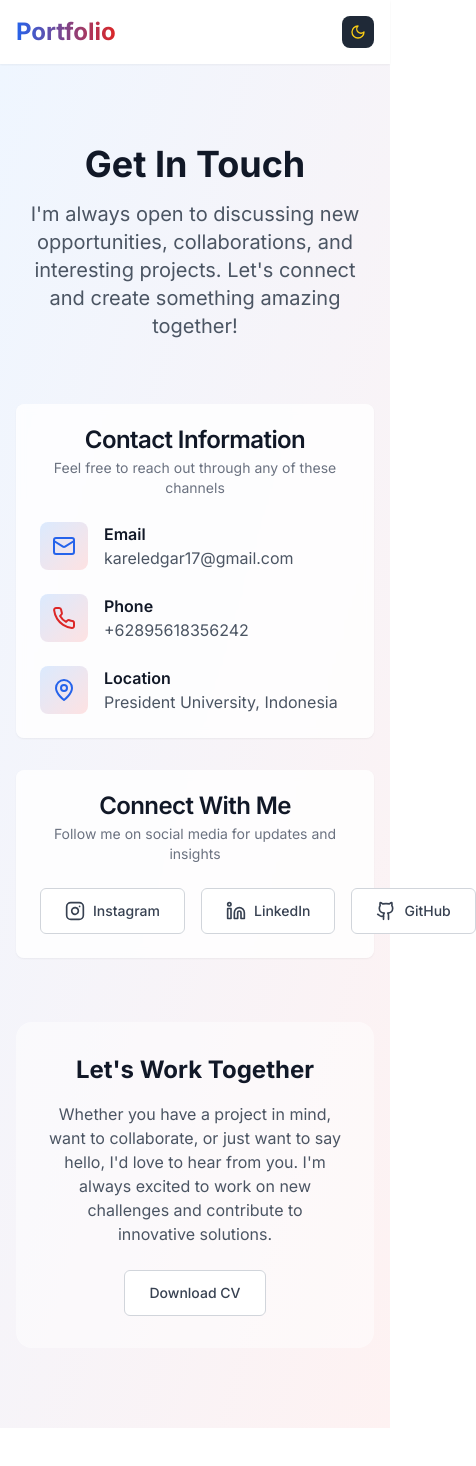
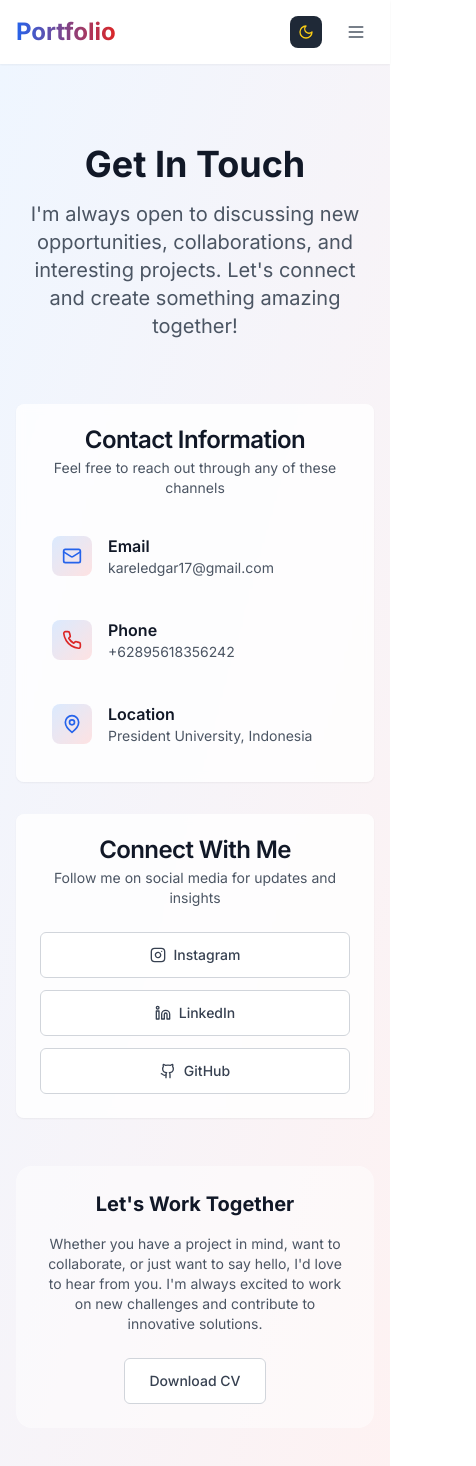
Before and after one commit to Secrell/CarelPorto, a Next.js app: page /contact in a window 390 px wide. Shown: the top 1466 px of the page, 476 px wide, since content can reach past the window. Before the commit the page ends 1428 px from the top, so only its background shows below. Built offline with nearby package versions, Linux system fonts and the light colour scheme.

Commit message:
Improve mobile responsiveness: Add hamburger menu and fix contact page layout

```diff
--- a/app/contact/page.tsx
+++ b/app/contact/page.tsx
@@ -30,81 +30,117 @@ export default function ContactPage() {
           {/* Centered Contact Information */}
           <div className="max-w-2xl mx-auto space-y-8">
             {/* Contact Information */}
-            <Card className="border-0 shadow-lg bg-white/80 backdrop-blur-sm">
+            <Card className={`border-0 shadow-lg backdrop-blur-sm ${
+              isDarkMode ? 'bg-gray-800/80' : 'bg-white/80'
+            }`}>
               <CardHeader className="text-center">
-                <CardTitle className="text-2xl">Contact Information</CardTitle>
-                <CardDescription>
+                <CardTitle className={`text-2xl ${
+                  isDarkMode ? 'text-white' : 'text-gray-900'
+                }`}>Contact Information</CardTitle>
+                <CardDescription className={
+                  isDarkMode ? 'text-gray-300' : 'text-gray-600'
+                }>
                   Feel free to reach out through any of these channels
                 </CardDescription>
               </CardHeader>
-              <CardContent className="space-y-6">
-                <div className="flex items-center space-x-4">
-                  <div className="w-12 h-12 bg-gradient-to-br from-blue-100 to-red-100 rounded-lg flex items-center justify-center">
-                    <Mail className="w-6 h-6 text-blue-600" />
+              <CardContent className="space-y-4">
+                <div className="flex items-center space-x-4 p-3 rounded-lg transition-colors hover:bg-gray-50 dark:hover:bg-gray-700">
+                  <div className="w-10 h-10 bg-gradient-to-br from-blue-100 to-red-100 rounded-lg flex items-center justify-center flex-shrink-0">
+                    <Mail className="w-5 h-5 text-blue-600" />
                   </div>
-                  <div>
-                    <h3 className="font-semibold text-gray-900">Email</h3>
-                    <p className="text-gray-600">kareledgar17@gmail.com</p>
+                  <div className="min-w-0 flex-1">
+                    <h3 className={`font-semibold ${
+                      isDarkMode ? 'text-white' : 'text-gray-900'
+                    }`}>Email</h3>
+                    <p className={`text-sm break-all ${
+                      isDarkMode ? 'text-gray-300' : 'text-gray-600'
+                    }`}>kareledgar17@gmail.com</p>
                   </div>
                 </div>
 
-                <div className="flex items-center space-x-4">
-                  <div className="w-12 h-12 bg-gradient-to-br from-blue-100 to-red-100 rounded-lg flex items-center justify-center">
-                    <Phone className="w-6 h-6 text-red-600" />
+                <div className="flex items-center space-x-4 p-3 rounded-lg transition-colors hover:bg-gray-50 dark:hover:bg-gray-700">
+                  <div className="w-10 h-10 bg-gradient-to-br from-blue-100 to-red-100 rounded-lg flex items-center justify-center flex-shrink-0">
+                    <Phone className="w-5 h-5 text-red-600" />
                   </div>
-                  <div>
-                    <h3 className="font-semibold text-gray-900">Phone</h3>
-                    <p className="text-gray-600">+62895618356242</p>
+                  <div className="min-w-0 flex-1">
+                    <h3 className={`font-semibold ${
+                      isDarkMode ? 'text-white' : 'text-gray-900'
+                    }`}>Phone</h3>
+                    <p className={`text-sm ${
+                      isDarkMode ? 'text-gray-300' : 'text-gray-600'
+                    }`}>+62895618356242</p>
                   </div>
                 </div>
 
-                <div className="flex items-center space-x-4">
-                  <div className="w-12 h-12 bg-gradient-to-br from-blue-100 to-red-100 rounded-lg flex items-center justify-center">
-                    <MapPin className="w-6 h-6 text-blue-600" />
+                <div className="flex items-center space-x-4 p-3 rounded-lg transition-colors hover:bg-gray-50 dark:hover:bg-gray-700">
+                  <div className="w-10 h-10 bg-gradient-to-br from-blue-100 to-red-100 rounded-lg flex items-center justify-center flex-shrink-0">
+                    <MapPin className="w-5 h-5 text-blue-600" />
                   </div>
-                  <div>
-                    <h3 className="font-semibold text-gray-900">Location</h3>
-                    <p className="text-gray-600">President University, Indonesia</p>
+                  <div className="min-w-0 flex-1">
+                    <h3 className={`font-semibold ${
+                      isDarkMode ? 'text-white' : 'text-gray-900'
+                    }`}>Location</h3>
+                    <p className={`text-sm ${
+                      isDarkMode ? 'text-gray-300' : 'text-gray-600'
+                    }`}>President University, Indonesia</p>
                   </div>
                 </div>
               </CardContent>
             </Card>
 
             {/* Social Media */}
-            <Card className="border-0 shadow-lg bg-white/80 backdrop-blur-sm">
+            <Card className={`border-0 shadow-lg backdrop-blur-sm ${
+              isDarkMode ? 'bg-gray-800/80' : 'bg-white/80'
+            }`}>
               <CardHeader className="text-center">
-                <CardTitle className="text-2xl">Connect With Me</CardTitle>
-                <CardDescription>
+                <CardTitle className={`text-2xl ${
+                  isDarkMode ? 'text-white' : 'text-gray-900'
+                }`}>Connect With Me</CardTitle>
+                <CardDescription className={
+                  isDarkMode ? 'text-gray-300' : 'text-gray-600'
+                }>
                   Follow me on social media for updates and insights
                 </CardDescription>
               </CardHeader>
               <CardContent>
-                <div className="flex space-x-4">
+                <div className="flex flex-col sm:flex-row gap-3 sm:gap-4">
                   <a
                     href="https://www.instagram.com/edgarcarel/"
                     target="_blank"
                     rel="noopener noreferrer"
-                    className="flex-1 inline-flex items-center justify-center px-6 py-3 text-sm font-medium border border-gray-300 rounded-md text-gray-700 bg-white hover:bg-gray-50 hover:border-gray-400 transition-colors"
+                    className={`flex-1 inline-flex items-center justify-center px-4 py-3 text-sm font-medium rounded-md transition-colors ${
+                      isDarkMode
+                        ? 'border border-gray-600 text-gray-300 bg-gray-700 hover:bg-gray-600 hover:border-gray-500'
+                        : 'border border-gray-300 text-gray-700 bg-white hover:bg-gray-50 hover:border-gray-400'
+                    }`}
                   >
-                    <Instagram className="w-5 h-5 mr-2" />
+                    <Instagram className="w-4 h-4 mr-2" />
                     Instagram
                   </a>
                   <a
                     href="https://www.linkedin.com/in/careledgar/"
                     target="_blank"
                     rel="noopener noreferrer"
-                    className="flex-1 inline-flex items-center justify-center px-6 py-3 text-sm font-medium border border-gray-300 rounded-md text-gray-700 bg-white hover:bg-gray-50 hover:border-gray-400 transition-colors"
+                    className={`flex-1 inline-flex items-center justify-center px-4 py-3 text-sm font-medium rounded-md transition-colors ${
+                      isDarkMode
+                        ? 'border border-gray-600 text-gray-300 bg-gray-700 hover:bg-gray-600 hover:border-gray-500'
+                        : 'border border-gray-300 text-gray-700 bg-white hover:bg-gray-50 hover:border-gray-400'
+                    }`}
                   >
-                    <Linkedin className="w-5 h-5 mr-2" />
+                    <Linkedin className="w-4 h-4 mr-2" />
                     LinkedIn
                   </a>
                   <a
                     href="https://github.com/Secrell"
                     target="_blank"
                     rel="noopener noreferrer"
-                    className="flex-1 inline-flex items-center justify-center px-6 py-3 text-sm font-medium border border-gray-300 rounded-md text-gray-700 bg-white hover:bg-gray-50 hover:border-gray-400 transition-colors"
+                    className={`flex-1 inline-flex items-center justify-center px-4 py-3 text-sm font-medium rounded-md transition-colors ${
+                      isDarkMode
+                        ? 'border border-gray-600 text-gray-300 bg-gray-700 hover:bg-gray-600 hover:border-gray-500'
+                        : 'border border-gray-300 text-gray-700 bg-white hover:bg-gray-50 hover:border-gray-400'
+                    }`}
                   >
-                    <Github className="w-5 h-5 mr-2" />
+                    <Github className="w-4 h-4 mr-2" />
                     GitHub
                   </a>
                 </div>
@@ -113,18 +149,28 @@ export default function ContactPage() {
           </div>
 
           {/* Additional Information */}
-          <div className="mt-16 bg-white/50 p-8 rounded-2xl text-center">
-            <h3 className="text-2xl font-bold text-gray-900 mb-4">Let's Work Together</h3>
-            <p className="text-gray-600 max-w-2xl mx-auto mb-6">
+          <div className={`mt-12 p-6 sm:p-8 rounded-2xl text-center ${
+            isDarkMode ? 'bg-gray-800/50' : 'bg-white/50'
+          }`}>
+            <h3 className={`text-xl sm:text-2xl font-bold mb-4 ${
+              isDarkMode ? 'text-white' : 'text-gray-900'
+            }`}>Let's Work Together</h3>
+            <p className={`max-w-2xl mx-auto mb-6 text-sm sm:text-base ${
+              isDarkMode ? 'text-gray-300' : 'text-gray-600'
+            }`}>
               Whether you have a project in mind, want to collaborate, or just want to say hello,
               I'd love to hear from you. I'm always excited to work on new challenges and
               contribute to innovative solutions.
             </p>
-            <div className="flex justify-center space-x-4">
+            <div className="flex justify-center">
               <a
                 href="/cv/CV_CAREL EDGAR NAPITUPULU.pdf"
                 download="CV_CAREL_EDGAR_NAPITUPULU.pdf"
-                className="inline-flex items-center justify-center px-6 py-3 text-sm font-medium border border-gray-300 rounded-md text-gray-700 bg-white hover:bg-gray-50 hover:border-gray-400 transition-colors"
+                className={`inline-flex items-center justify-center px-6 py-3 text-sm font-medium rounded-md transition-colors ${
+                  isDarkMode
+                    ? 'border border-gray-600 text-gray-300 bg-gray-700 hover:bg-gray-600 hover:border-gray-500'
+                    : 'border border-gray-300 text-gray-700 bg-white hover:bg-gray-50 hover:border-gray-400'
+                }`}
               >
                 Download CV
               </a>
--- a/components/navigation-simple.tsx
+++ b/components/navigation-simple.tsx
@@ -2,12 +2,14 @@
 
 import Link from 'next/link'
 import { usePathname } from 'next/navigation'
-import { Moon, Sun } from 'lucide-react'
+import { Moon, Sun, Menu, X } from 'lucide-react'
 import { useTheme } from '../lib/theme-context'
+import { useState } from 'react'
 
 export function Navigation() {
   const pathname = usePathname()
   const { isDarkMode, toggleDarkMode } = useTheme()
+  const [isMobileMenuOpen, setIsMobileMenuOpen] = useState(false)
 
   const navItems = [
     { href: '/', label: 'Home' },
@@ -30,6 +32,7 @@ export function Navigation() {
           </div>
 
           <div className="flex items-center space-x-4">
+            {/* Desktop Navigation */}
             <div className="hidden md:block">
               <div className="flex items-baseline space-x-4">
                 {navItems.map((item) => (
@@ -63,8 +66,48 @@ export function Navigation() {
             >
               {isDarkMode ? <Sun className="w-4 h-4" /> : <Moon className="w-4 h-4" />}
             </button>
+
+            {/* Mobile Menu Button */}
+            <button
+              onClick={() => setIsMobileMenuOpen(!isMobileMenuOpen)}
+              className={`md:hidden p-2 rounded-lg transition-colors duration-300 ${
+                isDarkMode
+                  ? 'text-gray-300 hover:bg-gray-800 hover:text-white'
+                  : 'text-gray-600 hover:bg-gray-100 hover:text-gray-900'
+              }`}
+            >
+              {isMobileMenuOpen ? <X className="w-5 h-5" /> : <Menu className="w-5 h-5" />}
+            </button>
           </div>
         </div>
+
+        {/* Mobile Navigation Menu */}
+        {isMobileMenuOpen && (
+          <div className="md:hidden">
+            <div className={`px-2 pt-2 pb-3 space-y-1 sm:px-3 ${
+              isDarkMode ? 'bg-gray-900 border-t border-gray-700' : 'bg-white border-t border-gray-200'
+            }`}>
+              {navItems.map((item) => (
+                <Link
+                  key={item.href}
+                  href={item.href}
+                  onClick={() => setIsMobileMenuOpen(false)}
+                  className={`block px-3 py-2 rounded-md text-base font-medium transition-colors ${
+                    pathname === item.href
+                      ? isDarkMode
+                        ? 'bg-blue-900 text-blue-300'
+                        : 'bg-blue-100 text-blue-700'
+                      : isDarkMode
+                        ? 'text-gray-300 hover:bg-gray-800 hover:text-white'
+                        : 'text-gray-600 hover:bg-gray-100 hover:text-gray-900'
+                  }`}
+                >
+                  {item.label}
+                </Link>
+              ))}
+            </div>
+          </div>
+        )}
       </div>
     </nav>
   )
```
